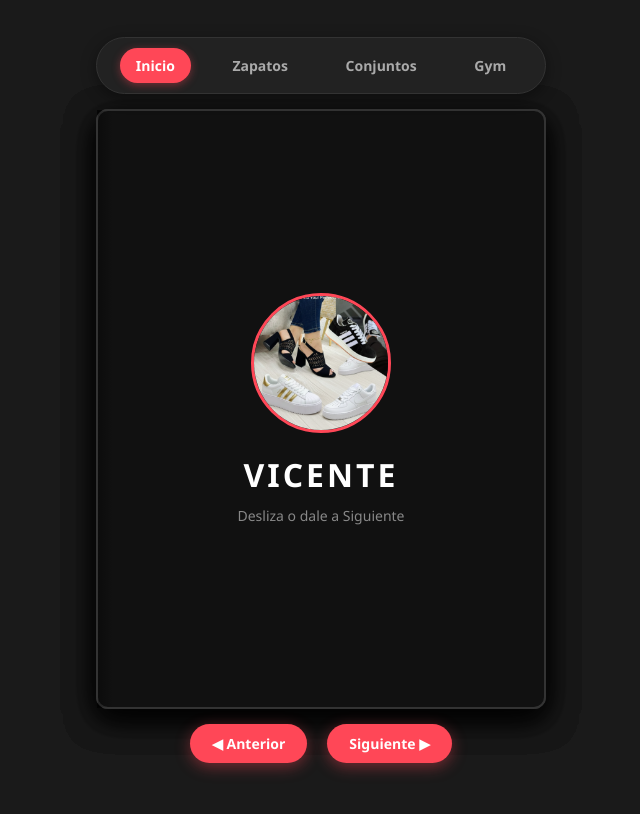
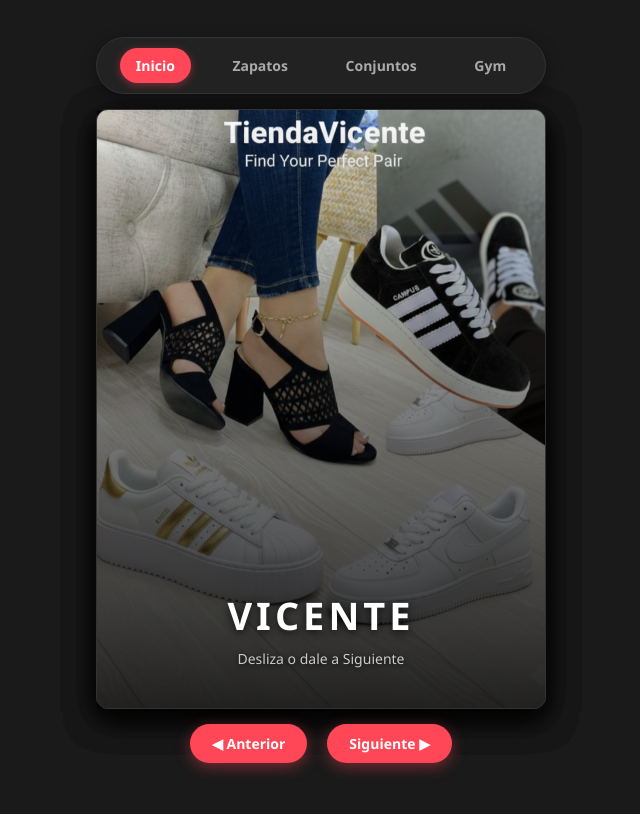
Before and after one commit to Robertt1994/Robert, a plain HTML site: page index.html in a window 1280 px wide. Shown: the top 814 px of the page, without its empty margins (319-959 px from the left). Drawn offline with Linux system fonts and the light colour scheme.

Commit message:
Add files via upload

```diff
--- a/index.html
+++ b/index.html
@@ -21,11 +21,61 @@
         .page-front, .page-back { position: absolute; width: 100%; height: 100%; backface-visibility: hidden; background: #222; border-radius: 12px; box-shadow: 0 10px 30px rgba(0,0,0,0.5); padding: 20px; display: flex; flex-direction: column; pointer-events: auto; border: 1px solid #333; }
         .page-back { transform: rotateY(180deg); background: #292929; }
 
-        /* Estilos Portada */
-        .cover-front { background-color: #111; border: 2px solid #333; display: flex; flex-direction: column; justify-content: center; align-items: center; padding: 40px; }
-        .cover-front img { width: 140px; height: 140px; object-fit: cover; border-radius: 50%; border: 3px solid #ff4757; margin-bottom: 20px; }
-        .cover-front h1 { font-size: 32px; color: #fff; text-transform: uppercase; letter-spacing: 3px; font-weight: 900; }
-        .cover-front p { color: #888; font-size: 14px; margin-top: 10px; }
+        /* NUEVOS ESTILOS: Portada con imagen completa de fondo */
+        .cover-front {
+            position: relative;
+            padding: 0 !important;
+            overflow: hidden;
+            display: flex;
+            flex-direction: column;
+            justify-content: flex-end; /* Empuja el texto hacia abajo */
+            align-items: center;
+        }
+
+        /* La foto ahora cubre todo el fondo */
+        .cover-bg {
+            position: absolute;
+            top: 0;
+            left: 0;
+            width: 100%;
+            height: 100%;
+            object-fit: cover; /* Hace que llene todo sin deformarse */
+            z-index: 1;
+        }
+
+        /* Capa oscura intermedia para que el nombre resalte y se pueda leer bien */
+        .cover-overlay {
+            position: absolute;
+            top: 0;
+            left: 0;
+            width: 100%;
+            height: 100%;
+            background: linear-gradient(to top, rgba(0,0,0,0.85) 0%, rgba(0,0,0,0.4) 60%, transparent 100%);
+            z-index: 2;
+        }
+
+        /* Bloque de texto flotante */
+        .cover-content {
+            position: relative;
+            z-index: 3;
+            text-align: center;
+            margin-bottom: 40px; /* Separación del borde inferior */
+            padding: 0 20px;
+        }
+        .cover-content h1 {
+            font-size: 38px;
+            color: #fff;
+            text-transform: uppercase;
+            letter-spacing: 4px;
+            font-weight: 900;
+            text-shadow: 0 2px 10px rgba(0,0,0,0.8);
+        }
+        .cover-content p {
+            color: #ccc;
+            font-size: 14px;
+            margin-top: 8px;
+            text-shadow: 0 1px 5px rgba(0,0,0,0.8);
+        }
 
         /* Estados del volteo */
         .page.flipped { transform: rotateY(-180deg); }
@@ -63,12 +113,15 @@
 
 <div class="book-container">
 
-    <!-- HOJA 0: LA PORTADA -->
+    <!-- HOJA 0: LA PORTADA (ESTRUCTURA CORREGIDA) -->
     <div class="page active-z" id="page0">
         <div class="page-front cover-front">
-            <img src="portada.jpg" alt="Portada">
-            <h1>Vicente</h1>
-            <p>Desliza o dale a Siguiente</p>
+            <img src="portada.jpg" class="cover-bg" alt="Portada">
+            <div class="cover-overlay"></div>
+            <div class="cover-content">
+                <h1>Vicente</h1>
+                <p>Desliza o dale a Siguiente</p>
+            </div>
         </div>
         <div class="page-back"></div>
     </div>
@@ -117,7 +170,6 @@
 </div>
 
 <script>
-    // ARREGLADO: Concatenación clásica con "+" limpia para teléfonos
     function generarFotosLibro(idContenedor, prefijo, inicio, fin) {
         var contenedor = document.getElementById(idContenedor);
         for (var i = inicio; i <= fin; i++) {
@@ -125,7 +177,6 @@
             card.className = 'product-card';
             var img = document.createElement('img');
 
-            // Aquí estaba el fallo de las comillas, ahora usa comillas normales fijas:
             img.src = prefijo + i + '.jpg';
             img.alt = prefijo + ' ' + i;
 
```
